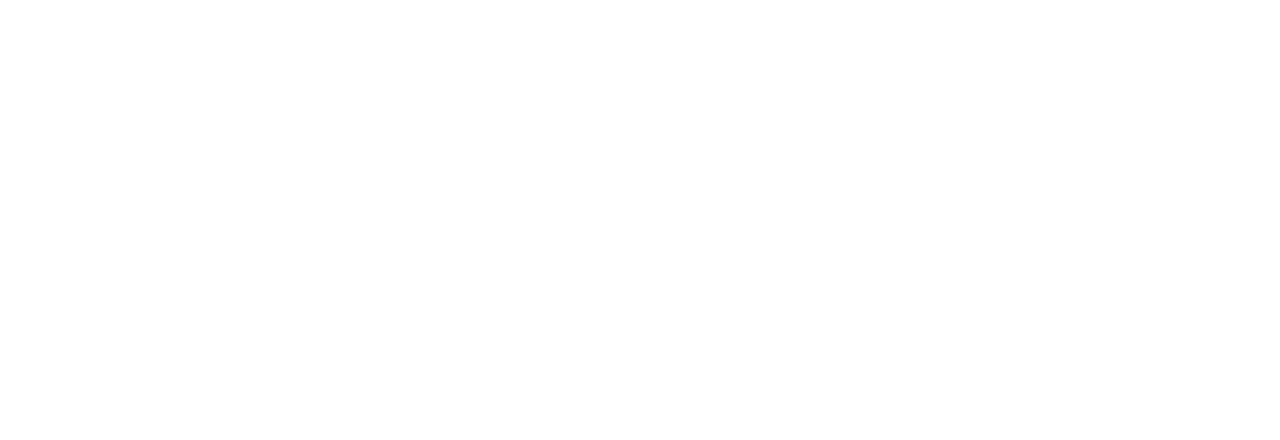
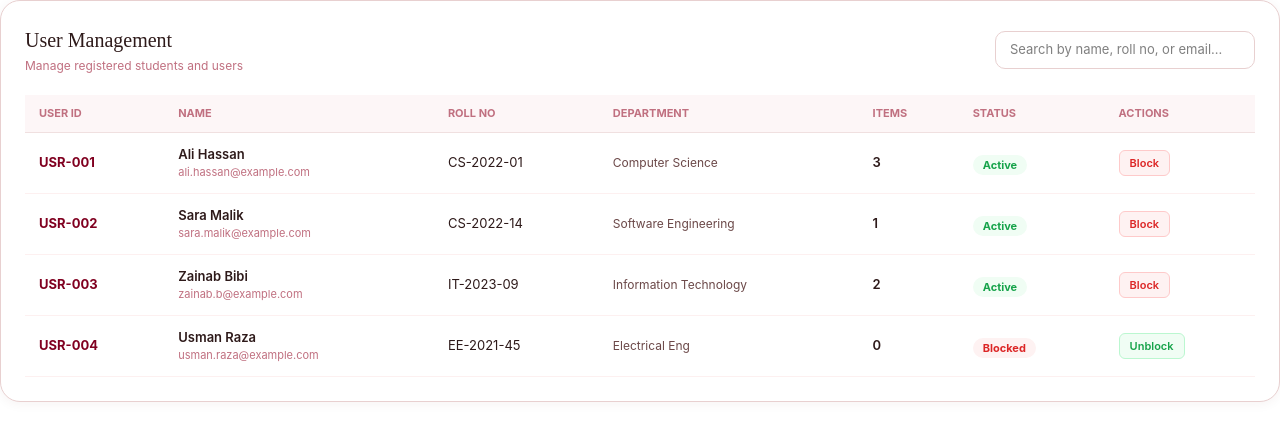
Before and after one commit to sibgha224/lostlink-FYP, a React (Vite) app: page /admin/users in a window 1280 px wide. Before the commit this address had no page. Shown: the top 440 px of the page. Built offline with nearby package versions, Linux system fonts and the light colour scheme.

Commit message:
fix user-page file

```diff
--- a/src/App.jsx
+++ b/src/App.jsx
@@ -2,7 +2,8 @@
 import AdminLogin from "./pages/adminlogin";
 import AdminDashboard from "./pages/admin-dashboard";
 import LostItems from "./pages/lostItems";
-import Claims from "./pages/claims-page"; // Claims page import kiya
+import Claims from "./pages/claims-page";
+import UsersPage from "./pages/user-page"; // Users page import kiya
 
 function App() {
   return (
@@ -11,7 +12,8 @@
         <Route path="/" element={<AdminLogin />} />
         <Route path="/admin/dashboard" element={<AdminDashboard />} />
         <Route path="/admin/lost-items" element={<LostItems />} />
-        <Route path="/admin/claims" element={<Claims />} /> {/* Claims route add ho gaya */}
+        <Route path="/admin/claims" element={<Claims />} />
+        <Route path="/admin/users" element={<UsersPage />} /> {/* Users route add ho gaya */}
       </Routes>
     </Router>
   );
--- a/src/pages/admin-dashboard.jsx
+++ b/src/pages/admin-dashboard.jsx
@@ -1,6 +1,6 @@
 import { useState } from "react";
 import ClaimsPage from "./claims-page";
-import UsersPage from "./Users-Page";
+import UsersPage from "./user-page";
 
 const Ico = ({ d, size = 18, sw = 1.8 }) => (
   <svg width={size} height={size} viewBox="0 0 24 24" fill="none" stroke="currentColor" strokeWidth={sw} strokeLinecap="round" strokeLinejoin="round">
@@ -24,7 +24,7 @@
 
 const initialItems = [
   { id:"LL-001", title:"Black Wallet",    cat:"Accessories", date:"12 May 2026", status:"Lost",     reporter:"Ali Hassan",  phone:"0300-1234567", location:"CS Block, Room 12", desc:"Leather wallet containing ID card and cash." },
-  { id:"LL-002", title:"iPhone 14 Pro",   cat:"Electronics", date:"11 May 2026", status:"Found",    reporter:"Sara Malik",  phone:"0312-9876543", location:"Library Hall",      desc:"Deep Purple color, has a clear protective case." },
+  { id:"LL-002", title:"iPhone 14 Pro",   cat:"Electronics", date:"11 May 2026", status:"Found",    reporter:"Sara Malik",  phone:"0312-9876543", location:"Library Hall",    desc:"Deep Purple color, has a clear protective case." },
   { id:"LL-003", title:"Student ID Card", cat:"Documents",   date:"10 May 2026", status:"Claimed",  reporter:"Umar Sheikh", phone:"0321-5554433", location:"Main Cafeteria",    desc:"Roll No: CS-2022-45." },
   { id:"LL-004", title:"Blue Backpack",   cat:"Bags",        date:"09 May 2026", status:"Lost",     reporter:"Ayesha Noor", phone:"0333-7778899", location:"Sports Ground",     desc:"Contains notebooks and a water bottle." },
   { id:"LL-005", title:"House Keys",      cat:"Keys",        date:"08 May 2026", status:"Found",    reporter:"Bilal Ahmed", phone:"0345-1122334", location:"Admin Block",       desc:"A ring with 3 keys and a red keychain." },
--- a/src/pages/users-page.jsx
+++ b/src/pages/user-page.jsx
@@ -41,7 +41,7 @@
       <div
         style={{
           display: "flex",
-          justifySpace: "between",
+          justifyContent: "space-between",
           alignItems: "center",
           marginBottom: 20,
           flexWrap: "wrap",
@@ -54,6 +54,7 @@
               fontFamily: "'Fraunces',serif",
               fontSize: 20,
               color: "#2e1a1a",
+              margin: 0,
             }}
           >
             User Management
```
